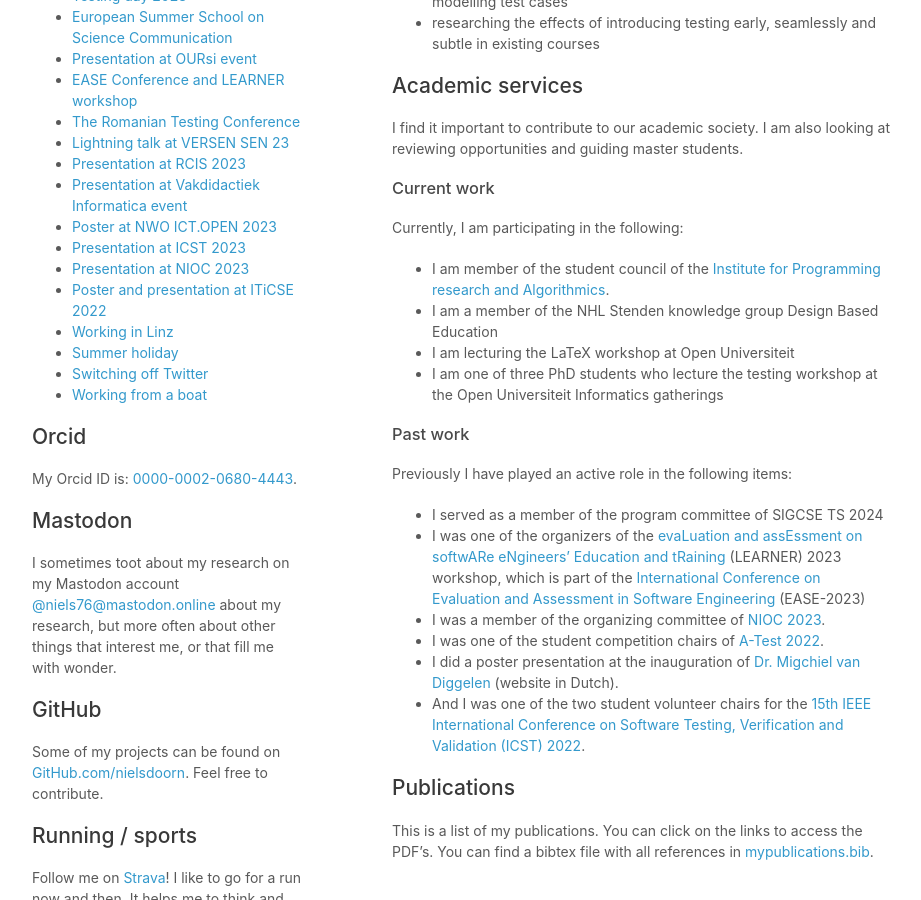
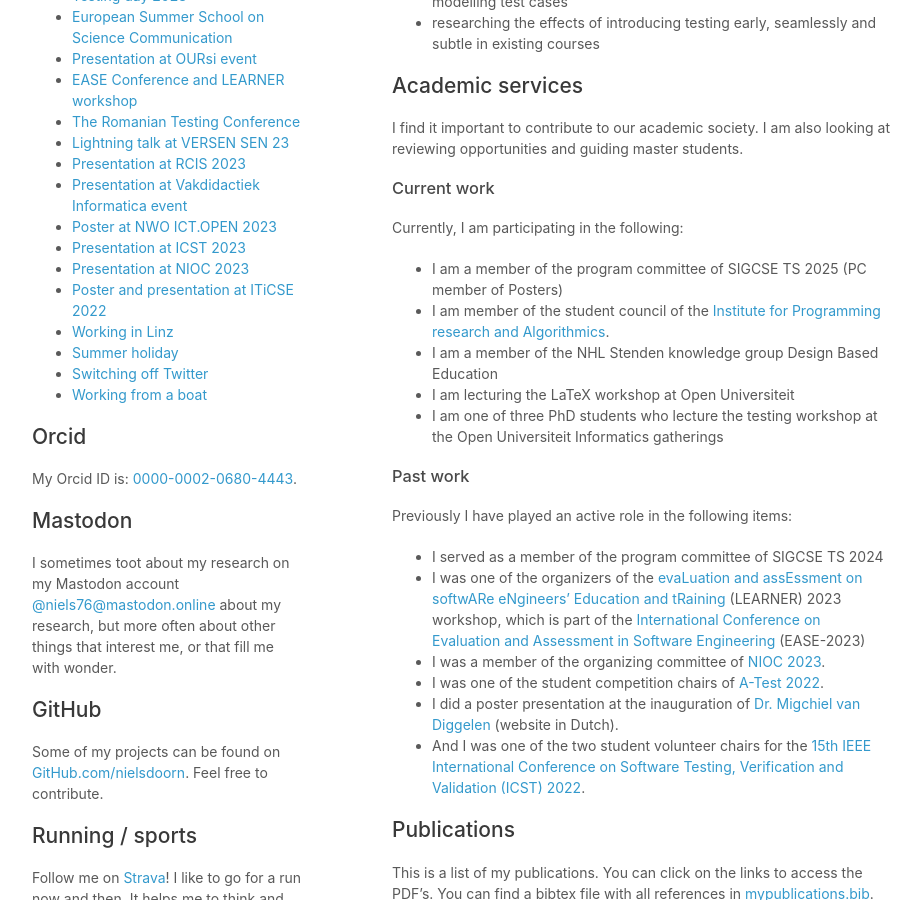
Before and after one commit to nielsdoorn/nielsdoorn.github.io, a Jekyll site: the page built from index.md, in a window 1280 px wide and 900 px high, scrolled down 865 px. Shown: the whole window, without its empty margins (178-1099 px from the left). Built offline with Jekyll 4.4.1, drawn with Linux system fonts in a browser that asks for light colours; our own code applies the rules of GitHub Pages for plain Markdown files; a script that is not in the unit is left out.

Commit message:
docs(profile): add role as program committee member for SIGCSE TS 2025
Included new information about membership in the program committee of SIGCSE TS 2025, specifically as a PC member of Posters. This addition reflects recent commitments and provides updated details on professional roles and contributions.

```diff
--- a/index.md
+++ b/index.md
@@ -34,6 +34,7 @@
 
 Currently, I am participating in the following:
 
+- I am a member of the program committee of SIGCSE TS 2025 (PC member of Posters)
 - I am member of the student council of the [Institute for Programming research and Algorithmics](https://ipa.win.tue.nl/).
 - I am a member of the NHL Stenden knowledge group Design Based Education
 - I am lecturing the LaTeX workshop at Open Universiteit
```
